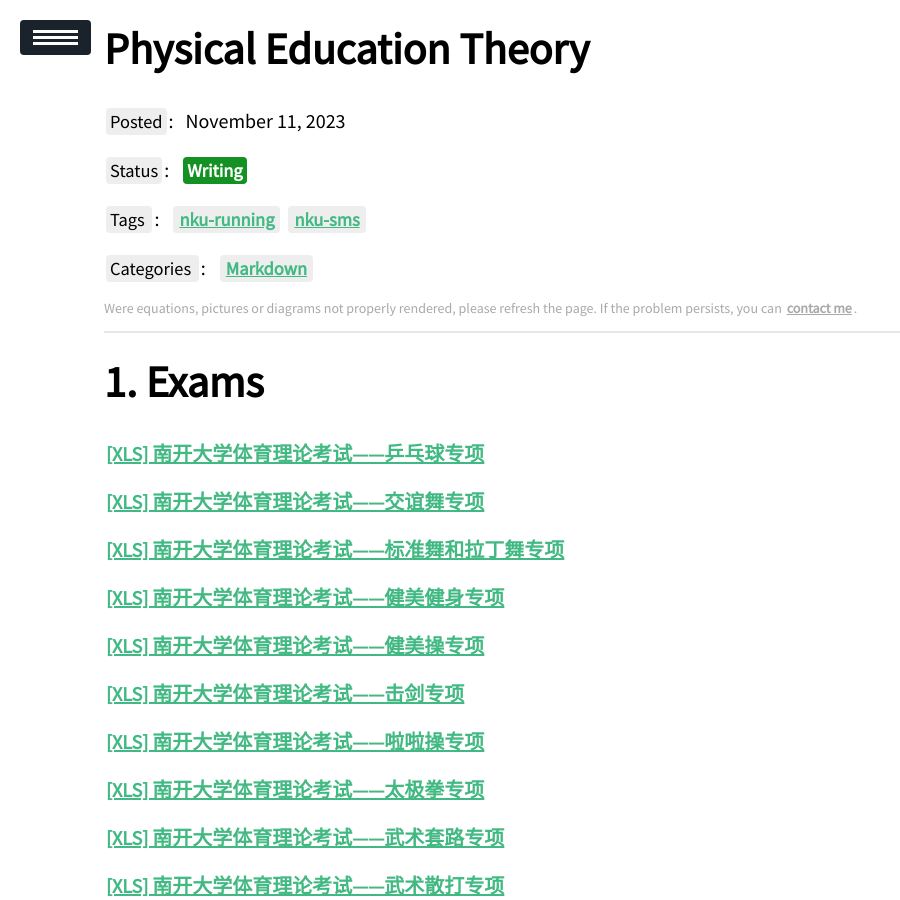
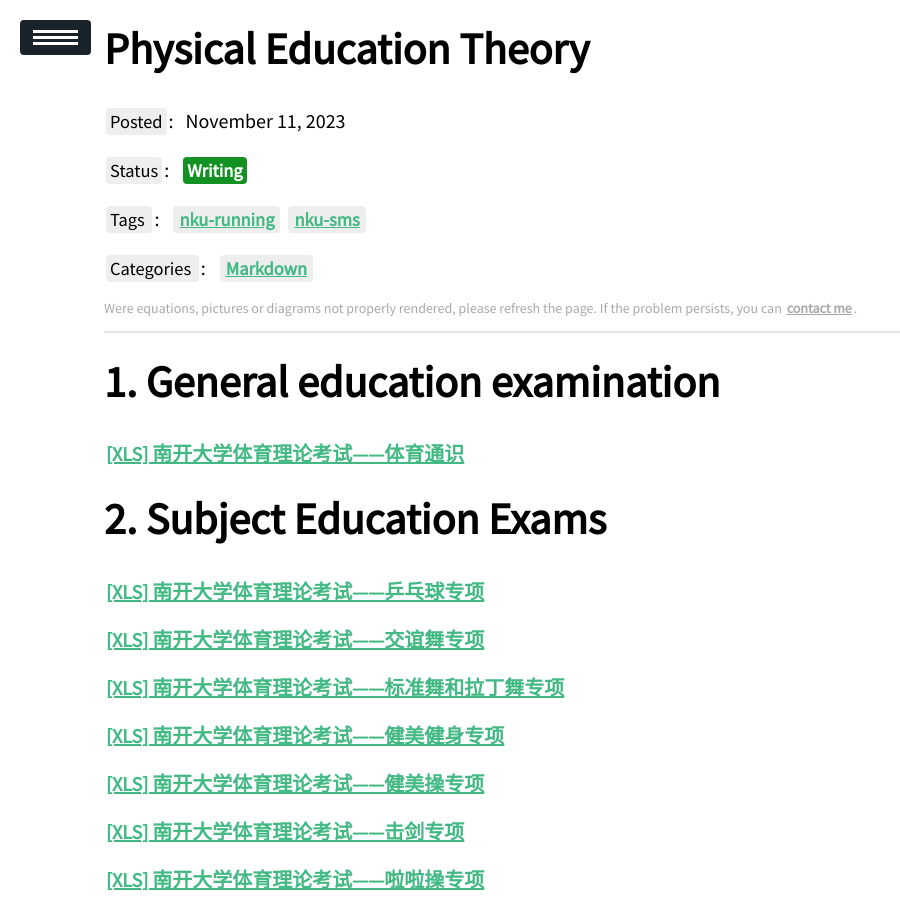
Before and after one commit to ssskz/ssskz.github.io, a Jekyll site: the page built from _posts/2023-11-11-NKU-Physical-Education-Theory-Exam.md, in a window 1280 px wide and 900 px high. Shown: the whole window, without its empty margins (0-900 px from the left). Built offline with Jekyll 4.4.1, drawn with Linux system fonts in a browser that asks for light colours; our own code applies the rules of GitHub Pages for plain Markdown files; a script that is not in the unit is left out.

Commit message:
1
Signed-off-by: ssskz <12497590+ssskz@user.noreply.gitee.com>

```diff
--- a/_posts/2023-11-11-NKU-Physical-Education-Theory-Exam.md
+++ b/_posts/2023-11-11-NKU-Physical-Education-Theory-Exam.md
@@ -10,7 +10,11 @@
 description: This is about the contents of Nankai University's Physical Education Theory Exam.
 ---
 
-# Exams
+# General education examination
+
+<p><a href="https://ssskz.github.io/materials/体育理论考试/体育通识.xls" target="_blank">[XLS] 南开大学体育理论考试——体育通识 </a></p>
+
+# Subject Education Exams
 
 <p><a href="https://ssskz.github.io/materials/体育理论考试/[乒乓球].xls" target="_blank">[XLS] 南开大学体育理论考试——乒乓球专项 </a></p>
 
```
